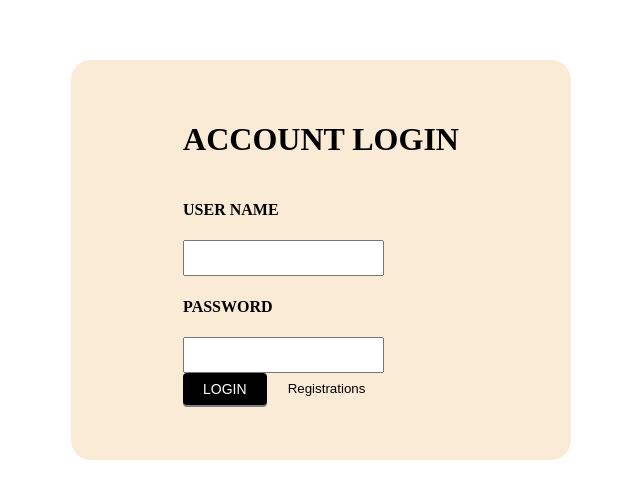
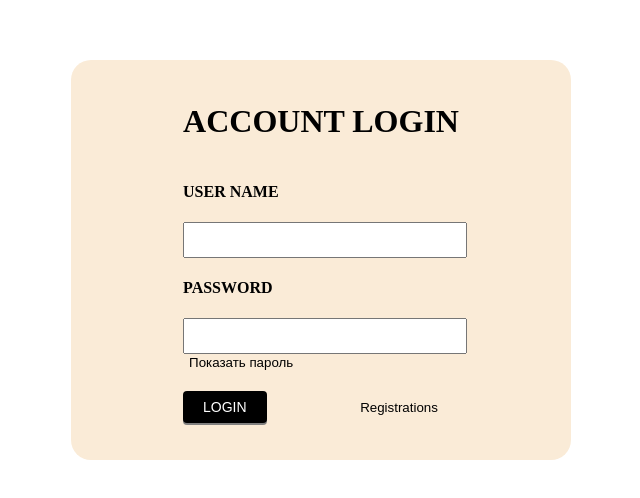
Before and after one commit to Temya/test_project, an Angular app: page /login in a window 1280 px wide. Shown: the part 108-606 px from the top of the page, without its empty margins (319-959 px from the left). Built offline with nearby package versions, Linux system fonts and the light colour scheme.

Commit message:
Edit Validators

```diff
--- a/src/app/login/login.component.html
+++ b/src/app/login/login.component.html
@@ -4,9 +4,20 @@
             <h4>USER NAME</h4>
                 <input type="text" formControlName="login">
         </div>
+        <div *ngIf="login?.invalid && (login?.dirty || login?.touched)">
+            <div *ngIf="login?.errors?.['required']">
+                Name is required.
+            </div>
+        </div>
             <div class="text">
             <h4>PASSWORD</h4>
-            <input type="password" formControlName="password">
+            <input [type]="isPasswordShown ? 'text' : 'password' " formControlName="password">
+            <button href="" (click)="isPasswordShown = !isPasswordShown">Показать пароль</button>
+        </div>
+        <div *ngIf="password?.invalid && (password?.dirty || password?.touched)">
+            <div *ngIf="password?.errors?.['required']">
+                Password is required.
+            </div>
         </div>
         <div class="down">
             <button (click)="testLogin()" class="btn">LOGIN</button>
--- a/src/app/login/login.component.scss
+++ b/src/app/login/login.component.scss
@@ -10,7 +10,7 @@
 }
 .text {
     display: flex;
-    width: 70%;
+    width: 100%;
     align-items: flex-start;
     justify-content: space-evenly;
     flex-direction: column;
@@ -20,10 +20,12 @@ input {
     width: 100%;
 }
 .down {
-    width: 70%;
+    margin-top: 5px;
+    width: 100%;
     display: flex;
     justify-content: space-between;
 }
+
 
 
 button {
--- a/src/app/login/login.component.ts
+++ b/src/app/login/login.component.ts
@@ -1,7 +1,7 @@
 import { Component } from '@angular/core';
 import { CommonModule } from '@angular/common';
 import { Route, Router } from '@angular/router';
-import { FormBuilder, FormControl, FormGroup, ReactiveFormsModule } from '@angular/forms';
+import { FormBuilder, FormControl, FormGroup, ReactiveFormsModule, Validators } from '@angular/forms';
 import { __values } from 'tslib';
 
 @Component({
@@ -14,14 +14,16 @@ import { __values } from 'tslib';
 })
 export class LoginComponent {
 
-  public formLogin?: FormGroup
+  public formLogin = this.fb.group({
+    login: this.fb.control("", Validators.required),
+    password: this.fb.control("", Validators.required)
+  })
 
+  public isPasswordShown = false;
+
+  // public formLogin?: FormGroup;
 
   constructor(private readonly router: Router, private readonly fb: FormBuilder){
-    this.formLogin = this.fb.group({
-      login: this.fb.control(""),
-      password: this.fb.control("")
-    })
   }
   public openRegister(): void {
     this.router.navigateByUrl("register");
@@ -36,4 +38,9 @@ export class LoginComponent {
     console.log(this.formLogin?.value)
   }
 
+  get login() { return this.formLogin?.get('login');}
+
+  get password() { return this.formLogin?.get('password');}
+
+
 }
--- a/src/app/registration/registration.component.html
+++ b/src/app/registration/registration.component.html
@@ -2,7 +2,7 @@
         <h1>ACCOUNT REGISTRATION</h1>
         <div class="text">
             <h4>USER NAME</h4>
-            <input type="text" id="login" formControlName="login" required>
+            <input type="text" formControlName="login">
         </div>
         <div *ngIf="login?.invalid && (login?.dirty || login?.touched)">
             <div *ngIf="login?.errors?.['required']">
@@ -19,10 +19,18 @@
             <h4>PASSWORD</h4>
             <input type="password" formControlName="password">
         </div>
+        <div *ngIf="password?.invalid && (password?.dirty || password?.touched)">
+            <div *ngIf="password?.errors?.['required']">
+                Password is required.
+            </div>
+        </div>
         <div class="text">
             <h4>CONFIRM PASSWORD</h4>
             <input type="password" formControlName="confirmPassword">
         </div>
+            <div *ngIf="password?.value != confirmPassword?.value">
+                Passwords don't match
+            </div>
         <div class="text">
             <h4>INITIALS</h4>
             <input type="text" formControlName="initials">
@@ -31,6 +39,11 @@
             <h4>EMAIL</h4>
             <input type="text" formControlName="email">
         </div>
+        <div *ngIf="email?.invalid && (email?.dirty || email?.touched)">
+            <div *ngIf="email?.errors?.['required']">
+                Email is required.
+            </div>
+        </div>
         <div class="down">
             <button (click)="contrRegistration()" class="btn">Register</button>
             <button (click)="openLogin()">Login</button>
--- a/src/app/registration/registration.component.scss
+++ b/src/app/registration/registration.component.scss
@@ -8,9 +8,14 @@
     background-color: antiquewhite;
     border-radius: 20px;
 }
+
+div {
+    align-items: center;
+}
+
 .text {
     display: flex;
-    width: 70%;
+    width: 100%;
     align-items: flex-start;
     justify-content: space-evenly;
     flex-direction: column;
@@ -20,7 +25,8 @@ input {
     width: 100%;
 }
 .down {
-    width: 70%;
+    margin-top: 5px;
+    width: 100%;
     display: flex;
     justify-content: space-between;
 }
--- a/src/app/registration/registration.component.ts
+++ b/src/app/registration/registration.component.ts
@@ -17,7 +17,7 @@ export class RegistrationComponent {
 
   constructor( private readonly router: Router, private readonly fb: FormBuilder){
     this.formRegistr = this.fb.group({
-      login: this.fb.control("", [Validators.required, Validators.minLength(3), Validators.maxLength(24)],),
+      login: this.fb.control("", [Validators.required, Validators.minLength(3), Validators.maxLength(24), Validators.pattern('[a-zA-Z ]*')]),
       password: this.fb.control("", Validators.required),
       confirmPassword: this.fb.control(""),
       initials: this.fb.control(""),
@@ -36,6 +36,9 @@ export class RegistrationComponent {
 
   get password() { return this.formRegistr?.get('password');}
 
+  get confirmPassword() { return this.formRegistr?.get('confirmPassword');}
+
   get email() { return this.formRegistr?.get('email');}
 
+
 }
```
